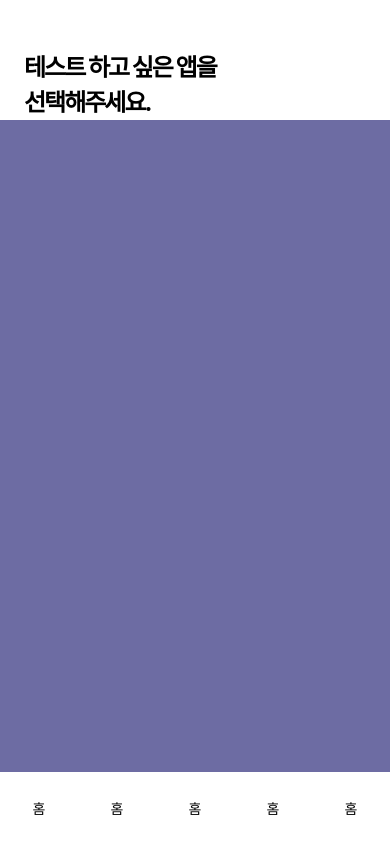
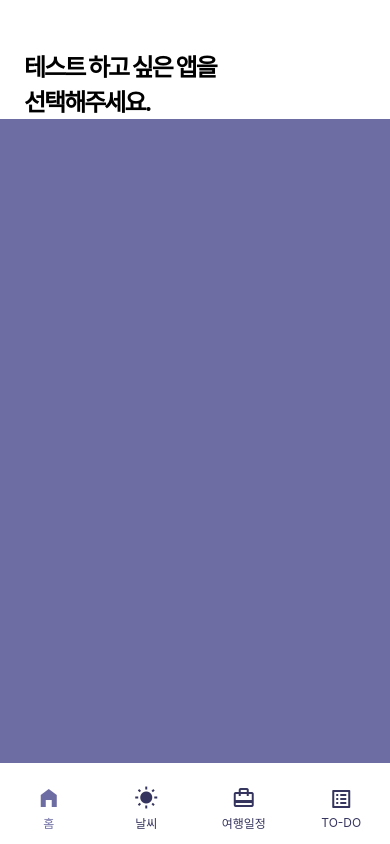
Before and after one commit to howdyfrom2019/RNTutorial, a React Native app: screen / in a window 390 px wide. Built offline with nearby package versions, Linux system fonts and the light colour scheme.

Commit message:
feat: tab layout & icon setup

```diff
--- a/App.js
+++ b/App.js
@@ -4,12 +4,12 @@ import BottomNavigationLayout from "./components/Navigation/BottomNavigationLayo
 import {colors} from "./styles/globalStyles";
 
 export default function App() {
-  const [tutorial, setTutorial] = useState(0);
+  const [page, currPage] = useState(0);
   return (
     <View style={styles.container}>
       <Text style={styles.title}>테스트 하고 싶은 앱을 {"\n"}선택해주세요.</Text>
       <View style={{ flex: 9, backgroundColor: colors.label }} />
-      <BottomNavigationLayout />
+      <BottomNavigationLayout page={page} />
     </View>
   )
 }
--- a/components/Icon/Icon.js
+++ b/components/Icon/Icon.js
@@ -0,0 +1,25 @@
+import { MaterialIcons } from '@expo/vector-icons';
+import {StyleSheet, Text, View} from "react-native";
+import {colors} from "../../styles/globalStyles";
+
+const Icon = ({ iconName, label, focus }) => {
+  return (
+    <View style={{ flex: 1, justifyContent: 'center', alignItems: 'center' }}>
+      <MaterialIcons
+        name={`${iconName ? iconName : 'disabled-by-default'}`}
+        size={24}
+        color={focus ? colors.label : colors.section} />
+      <Text style={{...styles.label, color: focus ? colors.label : colors.section}}>{label}</Text>
+    </View>
+  )
+}
+
+const styles = StyleSheet.create({
+  label: {
+    flex: 1,
+    fontSize: 12,
+    marginTop: 4,
+  }
+});
+
+export default Icon;
--- a/components/Navigation/BottomNavigationLayout.js
+++ b/components/Navigation/BottomNavigationLayout.js
@@ -1,14 +1,14 @@
 import {StyleSheet, Text, View} from "react-native";
 import {DEVICE_WIDTH} from "../../styles/globalStyles";
+import Icon from "../Icon/Icon";
 
-const BottomNavigationLayout = () => {
+const BottomNavigationLayout = ({ page, callback }) => {
   return (
     <View style={styles.container}>
-      <Text>홈</Text>
-      <Text>홈</Text>
-      <Text>홈</Text>
-      <Text>홈</Text>
-      <Text>홈</Text>
+      <Icon iconName={'home-filled'} label={'홈'} focus={page === 0} />
+      <Icon iconName={'wb-sunny'} label={'날씨'} focus={page === 1} />
+      <Icon iconName={'card-travel'} label={'여행일정'} focuse={page === 2} />
+      <Icon iconName={'list-alt'} label={'TO-DO'} focus={page ===3} />
     </View>
   )
 }
@@ -17,10 +17,10 @@ const styles = StyleSheet.create({
   container: {
     flex: 1,
     width: DEVICE_WIDTH,
-    height: 64,
     justifyContent: 'space-around',
     flexDirection: 'row',
-    alignItems: 'center'
+    alignItems: 'center',
+    paddingTop: 10,
   }
 })
 
--- a/package.json
+++ b/package.json
@@ -9,6 +9,7 @@
     "web": "expo start --web"
   },
   "dependencies": {
+    "@expo/vector-icons": "^13.0.0",
     "expo": "~47.0.12",
     "expo-status-bar": "~1.4.2",
     "react": "18.1.0",
```
Also changed, not shown: 1 other file (tests, documents, lock files or other folders).
